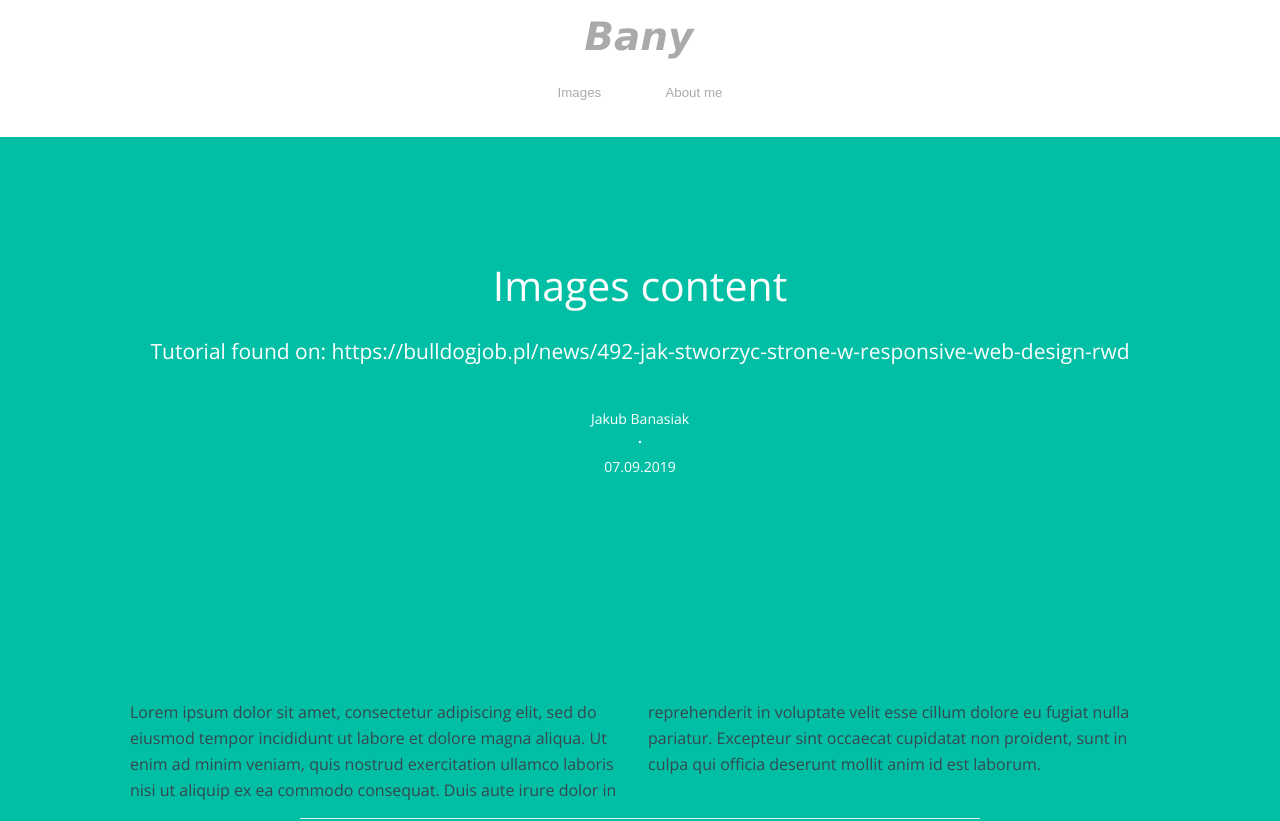
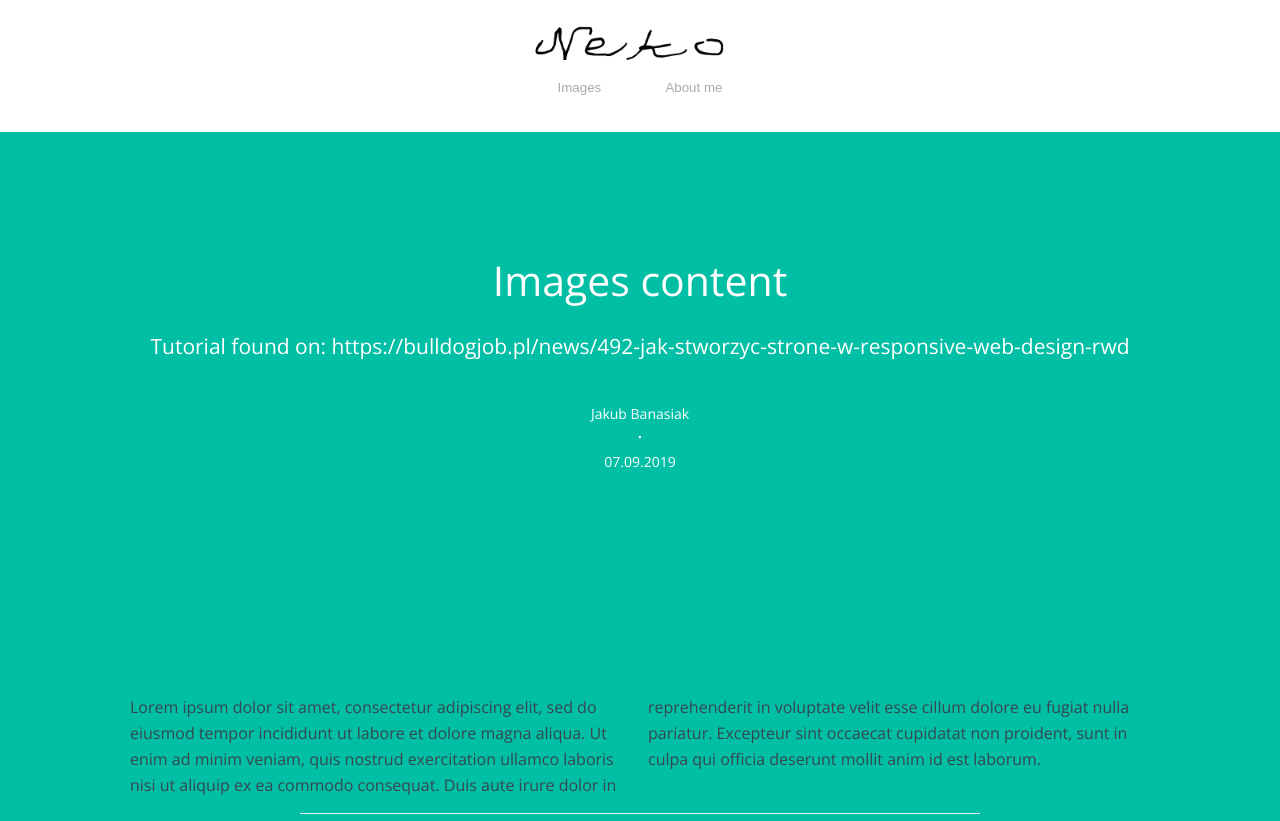
Before and after one commit to bany-org/neko-page, a plain HTML site: page index.html in a window 1280 px wide. Shown: the top 821 px of the page. Drawn offline with nearby package versions, Linux system fonts and the light colour scheme.

Commit message:
add new logo and styles

```diff
--- a/css/main.css
+++ b/css/main.css
@@ -67,9 +67,9 @@ body {
     display: block;
 }
 
-.page-header.nav-opened .page-logo {
+/* .page-header.nav-opened .page-logo {
     fill: #aaaaaa;
-}
+} */
 
 .page-header.nav-opened .page-nav .nav-toggle-button {
     fill: #aaaaaa;
@@ -109,9 +109,10 @@ body {
 }
 
 .page-logo {
-    fill: #aaaaaa;
-    height: 40px;
-    width: 100%;
+    /* fill: #aaaaaa; */
+    height: 30px;
+    display: block;
+    /* width: 100%; */
 }
 
 .article {
@@ -287,6 +288,11 @@ body {
         right: 0;
     }
 
+    .page-logo {
+        margin: auto;
+        height: 40px;
+    }
+
     .page-header.nav-opened {
         height: 100%;
     }
--- a/index.html
+++ b/index.html
@@ -10,7 +10,8 @@
     <body>
         <header class="page-header">
             <a href="#" title="Go to homepage">
-                <svg version="1.1" viewBox="0 0 140.49 49.79" xmlns="http://www.w3.org/2000/svg" class="page-logo">
+                <img src="./images/logo.png" alt="logo" class="page-logo">
+                <!-- <svg version="1.1" viewBox="0 0 140.49 49.79" xmlns="http://www.w3.org/2000/svg" class="page-logo">
                     <g transform="translate(-21.549 -62.612)">
                         <g stroke-width=".9087" aria-label="Bany">
                             <path d="m41.912 78.29q2.4374 0 3.8099-1.2305 1.3725-1.2305 1.3725-3.384 0-1.3962-0.97023-2.1298-0.94656-0.73358-2.745-0.73358h-5.0878l-1.4672 7.4778zm-2.6977 15.453q3.1237 0 4.8038-1.4908 1.6801-1.4908 1.6801-4.2832 0-1.7748-1.1595-2.6267-1.1595-0.8519-3.5496-0.8519h-5.3717l-1.7985 9.2526zm10.791-12.708q2.3191 0.66259 3.5733 2.4374 1.2779 1.7511 1.2779 4.3542 0 5.703-4.2595 8.9213-4.2359 3.1946-11.927 3.1946h-15.121l6.8862-35.33h13.654q6.2946 0 9.3 1.8458 3.029 1.8458 3.029 5.703 0 3.242-1.7748 5.703-1.7748 2.4374-4.6382 3.171z" style="font-feature-settings:normal;font-variant-caps:normal;font-variant-ligatures:normal;font-variant-numeric:normal"/>
@@ -19,7 +20,7 @@
                             <path d="m129.94 73.439h7.9984l3.6443 18.363 9.3946-18.363h9.0633l-16.778 29.012q-2.816 4.8985-5.2061 6.413-2.3901 1.5382-6.1763 1.5382h-5.1351l0.87557-5.561h2.674q2.0824 0 3.2183-0.70992 1.1595-0.68626 2.0588-2.4374l0.78091-1.4198z" style="font-feature-settings:normal;font-variant-caps:normal;font-variant-ligatures:normal;font-variant-numeric:normal"/>
                         </g>
                     </g>
-                </svg>
+                </svg> -->
             </a>
             <nav class="page-nav">
                 <button type="button" title="Open menu" class="nav-toggle-button">
```
Also changed, not shown: images/logo.png (added).
